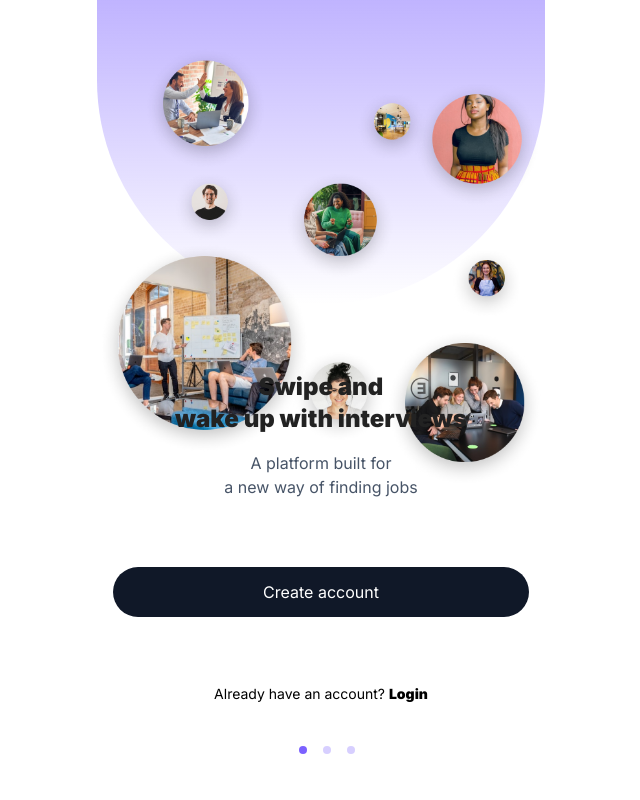
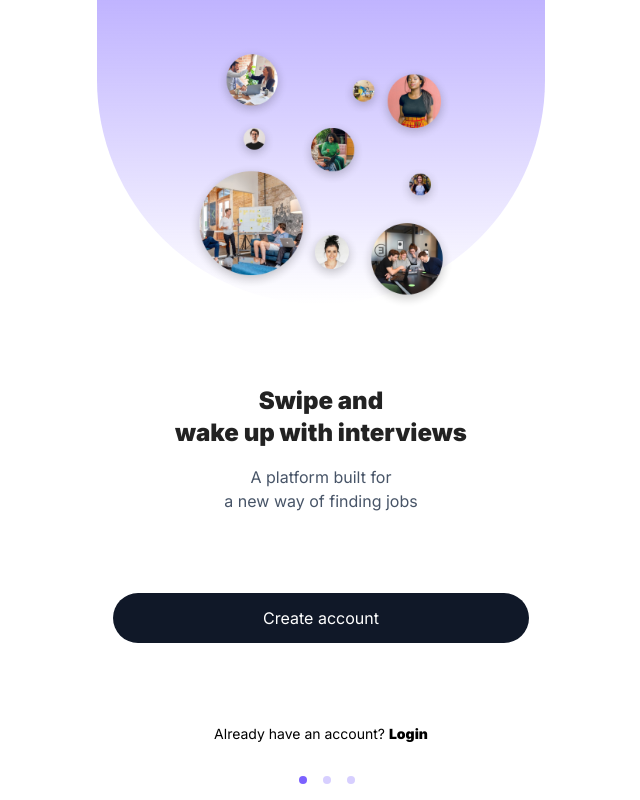
Before and after one commit to lucaas0/talentier-mvp, a Next.js app: page /login in a window 1280 px wide. Shown: the whole page, without its empty margins (313-953 px from the left). Built offline with nearby package versions, Linux system fonts and the light colour scheme.

Commit message:
More fixings

```diff
--- a/src/app/globals.css
+++ b/src/app/globals.css
@@ -79,9 +79,9 @@ body {
     height: 100%;
 }
 
-.control-dots {
+/* .control-dots {
     margin: 40px 0 !important;
-}
+} */
 
 .dot {
     background: #7b61ff !important;
@@ -100,6 +100,6 @@ body {
 }
 
 .bubles-people {
-    width: auto !important;
+    width: 60% !important;
     margin-top: 10%;
 }
--- a/src/app/login/page.tsx
+++ b/src/app/login/page.tsx
@@ -32,7 +32,7 @@ const Login = () => {
                     </h2>
                 </div>
                 <button className='btn-create mx-4'>Create account</button>
-                <div className='text-sm mx-4 text-center mb-14'>
+                <div className='text-sm mx-4 text-center mb-4'>
                     Already have an account?{' '}
                     <a className='font-black cursor-pointer'>Login</a>
                 </div>
@@ -67,7 +67,7 @@ const Login = () => {
                     </h2>
                 </div>
                 <button className='btn-create mx-4'>Create account</button>
-                <div className='text-sm mx-4 text-center mb-14'>
+                <div className='text-sm mx-4 text-center mb-4'>
                     Already have an account?{' '}
                     <a className='font-black cursor-pointer'>Login</a>
                 </div>
@@ -102,7 +102,7 @@ const Login = () => {
                     </h2>
                 </div>
                 <button className='btn-create mx-4'>Create account</button>
-                <div className='text-sm mx-4 text-center mb-14'>
+                <div className='text-sm mx-4 text-center mb-4'>
                     Already have an account?{' '}
                     <a className='font-black cursor-pointer'>Login</a>
                 </div>
```
